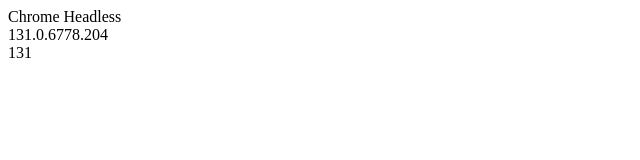
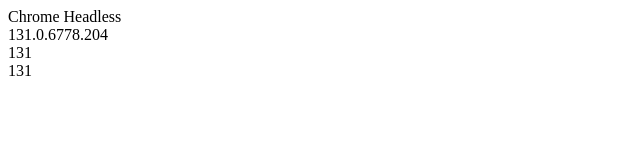
Before and after one commit to giacomogagliano/MonoRepoTests, a Next.js app in the folder apps/next_app/: page / in a window 1280 px wide. Shown: the top 160 px of the page, without its empty margins (0-640 px from the left). Built offline with nearby package versions, Linux system fonts and the light colour scheme.

Commit message:
prova 18e05

```diff
--- a/apps/next_app/src/pages/index.tsx
+++ b/apps/next_app/src/pages/index.tsx
@@ -21,6 +21,7 @@
       <div>{name.name}</div>
       <div>{name.version}</div>
       <div>{name.major}</div>
+      <div>{name.major}</div>
     </>
   );
 }
```
